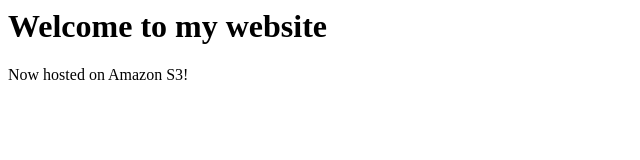
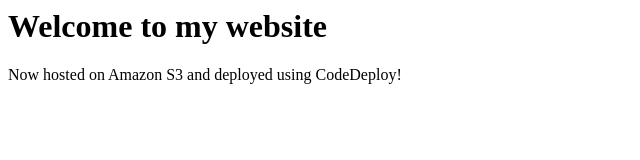
Before and after one commit to haneefpervez1/aws-portfolio, a plain HTML site: page index.html in a window 1280 px wide. Shown: the whole page, without its empty margins (0-640 px from the left). Drawn offline with Linux system fonts and the light colour scheme.

Commit message:
Updated text

```diff
--- a/index.html
+++ b/index.html
@@ -4,6 +4,6 @@
 </head>
 <body>
   <h1>Welcome to my website</h1>
-  <p>Now hosted on Amazon S3!</p>
+  <p>Now hosted on Amazon S3 and deployed using CodeDeploy!</p>
 </body>
 </html>
```
